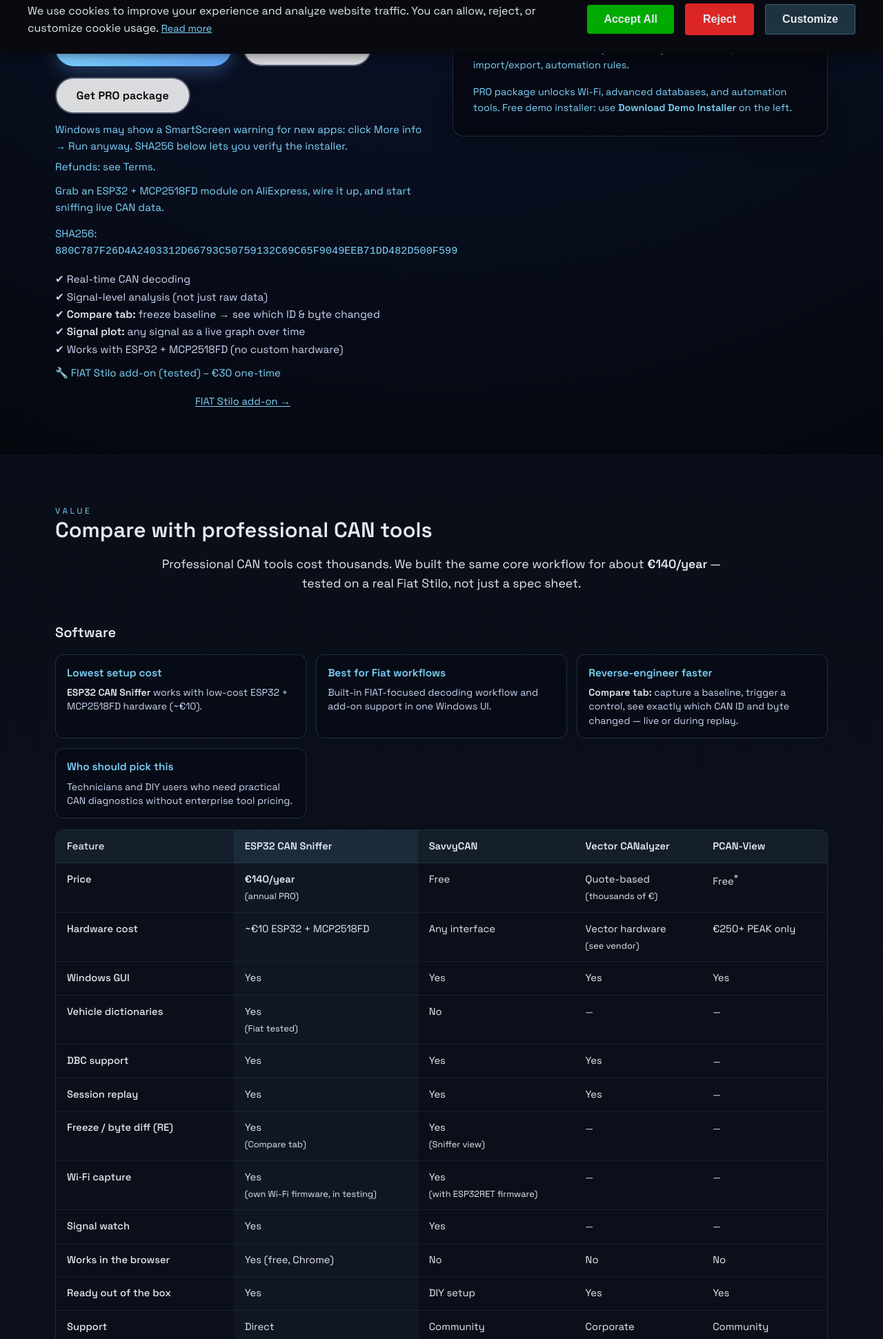
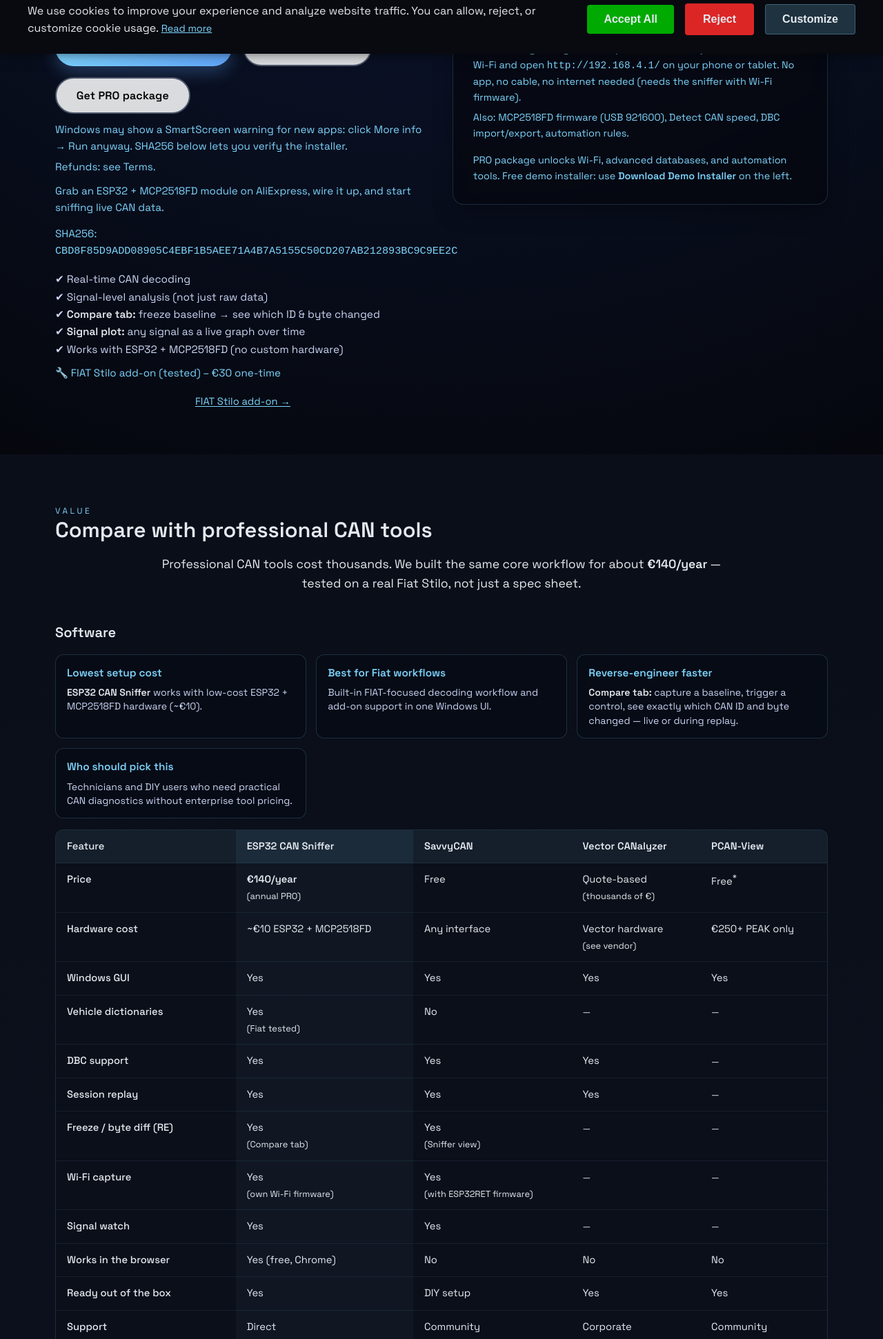
Before and after one commit to esp32support/website, a plain HTML site: page index.html in a window 1280 px wide. Shown: the part 722-2664 px from the top of the page at 69% size. Drawn offline with Linux system fonts and the light colour scheme; no server answers.

Commit message:
Release v1.2 refresh: new installer SHA256, Web UI and Wi-Fi no longer 'in testing', smartphone browser line
Co-Authored-By: Claude Sonnet 5.5 <noreply@anthropic.com>

```diff
--- a/index.html
+++ b/index.html
@@ -123,7 +123,7 @@
                     <p class="note" style="margin-top: 0.35rem;">Refunds: see <a href="docs/terms.html">Terms</a>.</p>
                     <p class="hero-download-counter" id="downloadCounterNote" hidden><strong id="downloadCounterValue">—</strong> downloads and counting</p>
                     <p class="note" style="margin-top: 0.65rem;">Grab an ESP32 + MCP2518FD module on AliExpress, wire it up, and start sniffing live CAN data.</p>
-                    <p class="note" style="margin-top: 0.85rem;">SHA256: <code>880C787F26D4A2403312D66793C50759132C69C65F9049EEB71DD482D500F599</code></p>
+                    <p class="note" style="margin-top: 0.85rem;">SHA256: <code>CBD8F85D9ADD08905C4EBF1B5AEE71A4B7A5155C50CD207AB212893BC9C9EE2C</code></p>
                     <p class="hero-points">
                         ✔ Real-time CAN decoding<br>
                         ✔ Signal-level analysis (not just raw data)<br>
@@ -151,7 +151,8 @@
                         <li>Live device status: RX/TX activity in the status bar</li>
                         <li>Clearer dropdown menus</li>
                     </ul>
-                    <p class="note" style="margin: 0.65rem 0 0.35rem;"><span style="display:inline-block;padding:0.05rem 0.45rem;border-radius:4px;background:rgba(251,191,36,0.15);color:#fbbf24;font-size:0.7rem;font-weight:700;letter-spacing:0.05em;vertical-align:middle;">IN TESTING</span> <strong>Web UI</strong> — see live CAN frames in Chrome, free, nothing to install. <a href="app/">Try it online</a></p>
+                    <p class="note" style="margin: 0.65rem 0 0.35rem;"><strong>Web UI</strong> — see live CAN frames in Chrome, free, nothing to install. <a href="app/">Try it online</a></p>
+                    <p class="note" style="margin: 0.35rem 0;"><strong>Sniff directly from your smartphone browser</strong> — join the sniffer's own Wi-Fi and open <code>http://192.168.4.1/</code> on your phone or tablet. No app, no cable, no internet needed (needs the sniffer with Wi-Fi firmware).</p>
                     <p class="note" style="margin: 0.35rem 0;">Also: MCP2518FD firmware (USB 921600), Detect CAN speed, DBC import/export, automation rules.</p>
                     <p class="note">PRO package unlocks Wi-Fi, advanced databases, and automation tools. Free demo installer: use <strong>Download Demo Installer</strong> on the left.</p>
                 </div>
@@ -249,7 +250,7 @@
                         </tr>
                         <tr>
                             <th scope="row">Wi‑Fi capture</th>
-                            <td class="compare-partial">Yes <span class="compare-muted">(own Wi-Fi firmware, in testing)</span></td>
+                            <td class="compare-partial">Yes <span class="compare-muted">(own Wi-Fi firmware)</span></td>
                             <td class="compare-yes">Yes <span class="compare-muted">(with ESP32RET firmware)</span></td>
                             <td><span class="compare-muted">&mdash;</span></td>
                             <td><span class="compare-muted">&mdash;</span></td>
```
Also changed, not shown: docs/faq.html (+1 -1 lines), docs/user_manual.html (+2 -2 lines), llms.txt.
